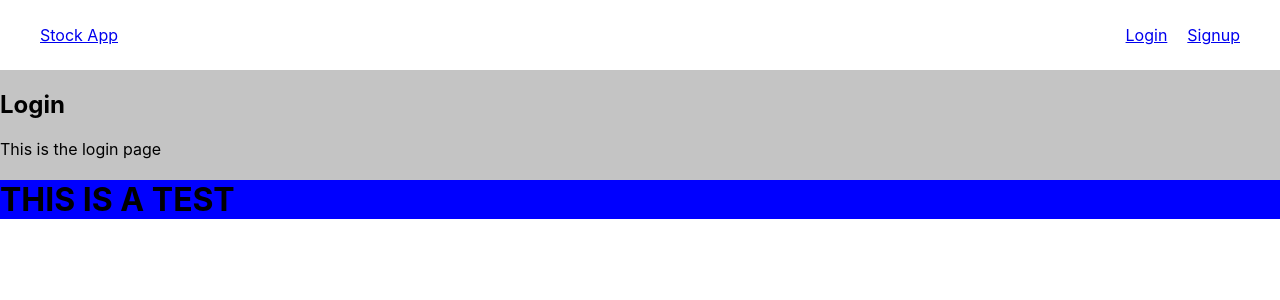
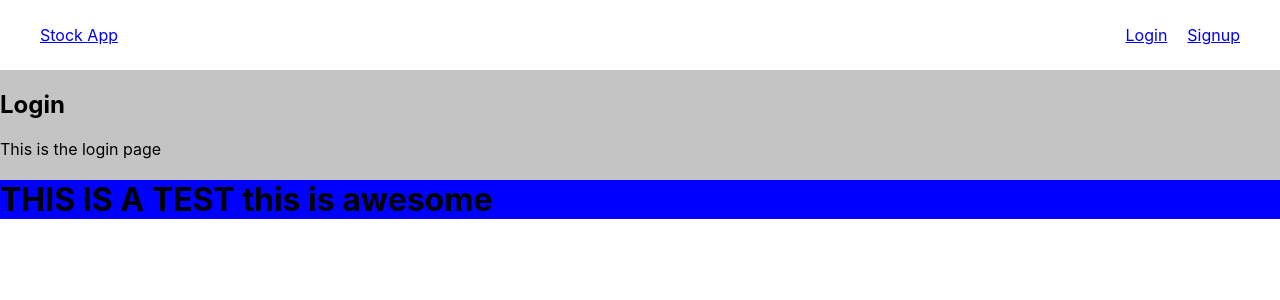
Before and after one commit to team-hack/stockapp, a React (Create React App) app: page /login in a window 1280 px wide. Shown: the top 300 px of the page. Built offline with nearby package versions, Linux system fonts and the light colour scheme.

Commit message:
This is a test commit

```diff
--- a/src/components/Login/Login.tsx
+++ b/src/components/Login/Login.tsx
@@ -3,7 +3,7 @@ import { LoginMain } from "./LoginStyled"
 
 const Login = ( ): JSX.Element => {
   return (
-    <LoginMain>THIS IS A TEST</LoginMain>
+    <LoginMain>THIS IS A TEST this is awesome</LoginMain>
   );
 };
 
```
